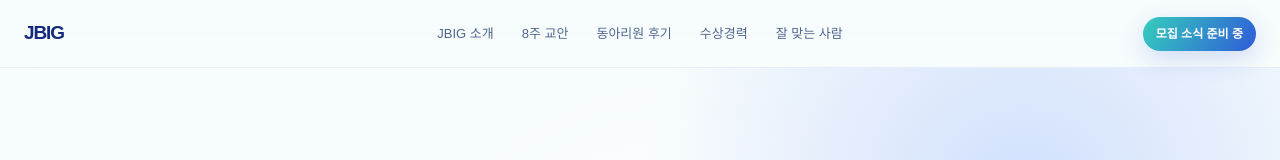
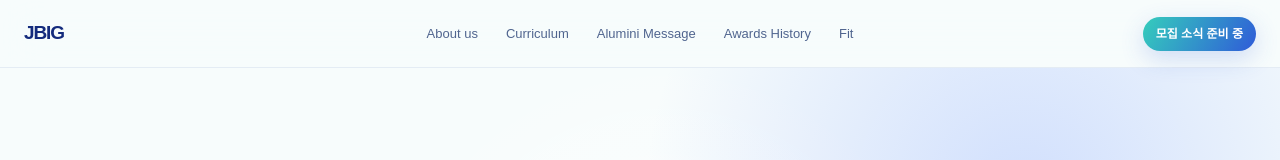
Before and after one commit to dev-JBIG/jbig_promopage, a Next.js app: page /recruit in a window 1280 px wide. Shown: the top 160 px of the page. Built offline with nearby package versions, Linux system fonts and the light colour scheme.

Commit message:
상단 섹션 문구 수정

```diff
--- a/app/recruit/content/site.ts
+++ b/app/recruit/content/site.ts
@@ -17,11 +17,11 @@ export const recruitPageContent = {
   navigation: {
     ariaLabel: "JBIG 모집 페이지 주요 메뉴",
     items: [
-      { href: "#about", label: "JBIG 소개" },
-      { href: "#curriculum", label: "8주 교안" },
-      { href: "#testimonials", label: "동아리원 후기" },
-      { href: "#awards", label: "수상경력" },
-      { href: "#fit", label: "잘 맞는 사람" },
+      { href: "#about", label: "About us" },
+      { href: "#curriculum", label: "Curriculum" },
+      { href: "#testimonials", label: "Alumini Message" },
+      { href: "#awards", label: "Awards History" },
+      { href: "#fit", label: "Fit" },
     ],
   },
   hero: {
```
